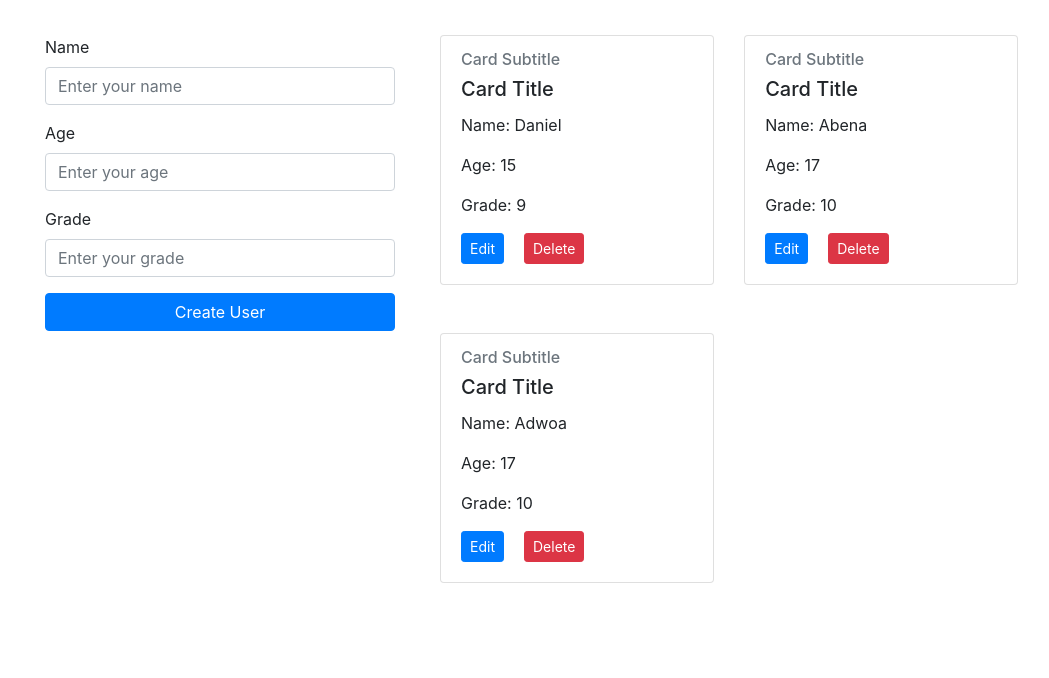
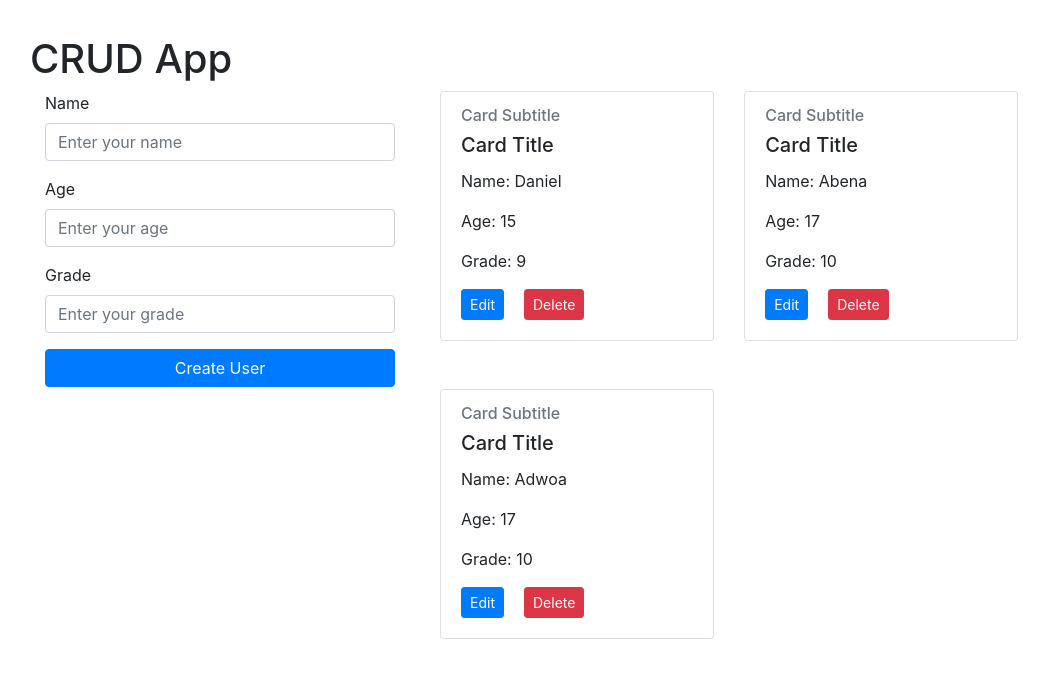
Before and after one commit to dsereboo/ReactCRUD, a React (Create React App) app: page / in a window 1280 px wide. Shown: the top 678 px of the page, without its empty margins (40-1089 px from the left). Built offline with nearby package versions, Linux system fonts and the light colour scheme.

Commit message:
Header added to app

```diff
--- a/src/App.js
+++ b/src/App.js
@@ -37,6 +37,9 @@ function App() {
   return (
     <Container>
       <Row>
+        <h1> CRUD App</h1>
+      </Row>
+      <Row>
         <Col md="4">
           <AddUserForm addUser={addUser}/>
         </Col>
```
